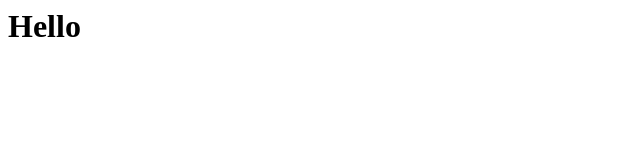
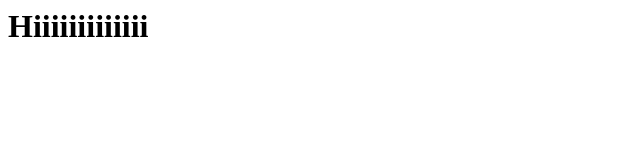
Before and after one commit to Deeksheeth/project-dk, a plain HTML site: page index.html in a window 1280 px wide. Shown: the whole page, without its empty margins (0-640 px from the left). Drawn offline with Linux system fonts and the light colour scheme.

Commit message:
Update index.html

```diff
--- a/index.html
+++ b/index.html
@@ -1,3 +1,3 @@
 <html>
-	<h1>Hello</h1>
+	<h1>Hiiiiiiiiiiiii</h1>
 </html>
```
